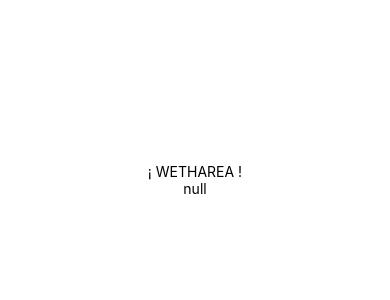
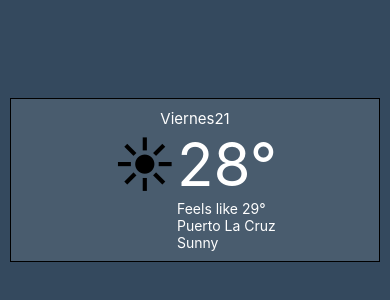
Before and after one commit to yencolon/Wetharea, a React Native app: screen /Home in a window 390 px wide. Shown: the part 242-542 px from the top of the page. Built offline with nearby package versions, Linux system fonts and the light colour scheme; no server answers.

Commit message:
creating current weather component

```diff
--- /dev/null
+++ b/app/components/CurrentWheterCard.js
@@ -0,0 +1,67 @@
+import React from 'react';
+import { View, Text, StyleSheet, Image } from 'react-native';
+
+function CurrentWeatherCard({ weather, temp, feelsLike, date, place }) {
+    return (
+        <View style={styles.container}>
+            {/* <Image source=''/> */}
+            <Text style={styles.dateStyle}>{getDate(date)}</Text>
+            <View style={{ flexDirection: 'row' }}>
+                <Text style={styles.weatherIcon}>☀</Text>
+                <View>
+                    <Text style={styles.tempText}>{temp}°</Text>
+                    <Text style={{ color: '#fff' }}>Feels like {feelsLike}° </Text>
+                    <Text style={{ color: '#fff' }}>{place}</Text>
+                    <Text style={{ color: '#fff' }}>{weather}</Text>
+                </View>
+            </View>
+        </View>
+    )
+}
+
+export default CurrentWeatherCard;
+
+const styles = StyleSheet.create({
+    container: {
+        borderWidth: 1,
+        alignItems: 'center',
+        justifyContent: 'center',
+        padding: 10,
+        backgroundColor: 'rgba(255, 255, 255, 0.1)',
+        marginHorizontal: 10
+    },
+    tempText: {
+        fontSize: 60,
+        color: 'white'
+    },
+    weatherIcon: {
+        fontSize: 60,
+    },
+    dateStyle: {
+        fontSize: 15,
+        color: '#fff'
+    }
+})
+
+
+const getWeatherIcon = (weather) => {
+    switch (weather) {
+        case 'sunny':
+            return '☀';
+        default: return '☁';
+    }
+}
+
+const getDate = (date) => {
+    return (
+        [
+            "Domingo",
+            "Lunes",
+            "Martes",
+            "Miercoles",
+            "Jueves",
+            "Viernes",
+            "Sábado",
+        ][date.getDay()] + date.getDate()
+    );
+}
--- a/app/screen/Home.js
+++ b/app/screen/Home.js
@@ -4,6 +4,7 @@ import { StyleSheet, Text, View } from "react-native";
 
 // API fetch
 import { weather } from "../api/index";
+import CurrentWeatherCard from "../components/CurrentWheterCard";
 
 export default class Home extends Component {
   constructor(props) {
@@ -37,9 +38,8 @@ export default class Home extends Component {
     const { current } = this.state;
     return (
       <View style={styles.container}>
-        <StatusBar style="auto" />
-        <Text> ¡ WETHAREA ! </Text>
-        <Text> {JSON.stringify(current)} </Text>
+        <StatusBar style="dark" />
+        <CurrentWeatherCard weather='Sunny' temp='28' date={new Date()} place='Puerto La Cruz' feelsLike={29} />
       </View>
     );
   }
@@ -48,8 +48,7 @@ export default class Home extends Component {
 const styles = StyleSheet.create({
   container: {
     flex: 1,
-    backgroundColor: "#fff",
-    alignItems: "center",
-    justifyContent: "center",
+    backgroundColor: '#34495e',
+    justifyContent: 'space-around'
   },
 });
```
